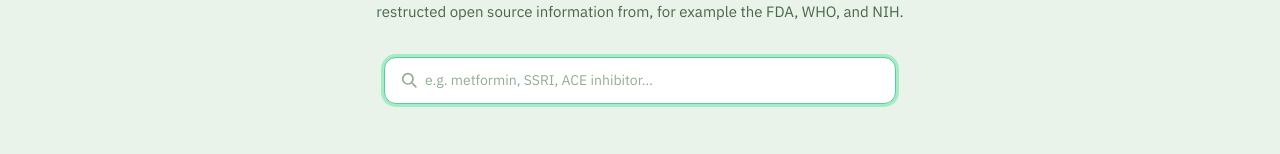
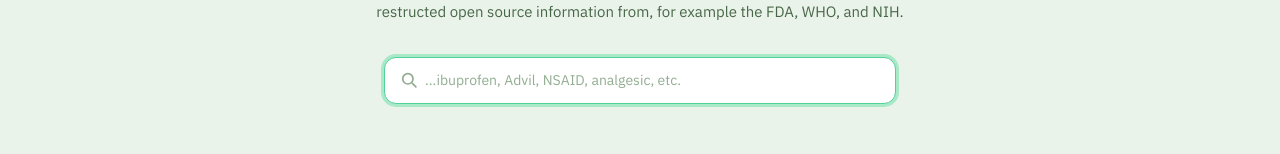
Before and after one commit to JoshuaSemock/pharmacycommons.org, a React (Vite) app: page / in a window 1280 px wide. Shown: the part 295-449 px from the top of the page. Built offline with nearby package versions, Linux system fonts and the light colour scheme; the HTML template or start-up script is replaced by a standard one.

Commit message:
Update SearchView.tsx

```diff
--- a/src/SearchView.tsx
+++ b/src/SearchView.tsx
@@ -51,7 +51,7 @@ export default function SearchView({ initialQuery, onNavigate }: SearchViewProps
               type="text"
               value={query}
               onChange={e => setQuery(e.target.value)}
-              placeholder="e.g. metformin, SSRI, ACE inhibitor…"
+              placeholder="...ibuprofen, Advil, NSAID, analgesic, etc."
               className="flex-1 bg-transparent font-sans text-[14px] text-sage-900 placeholder-sage-400 outline-none"
               autoFocus
             />
```
